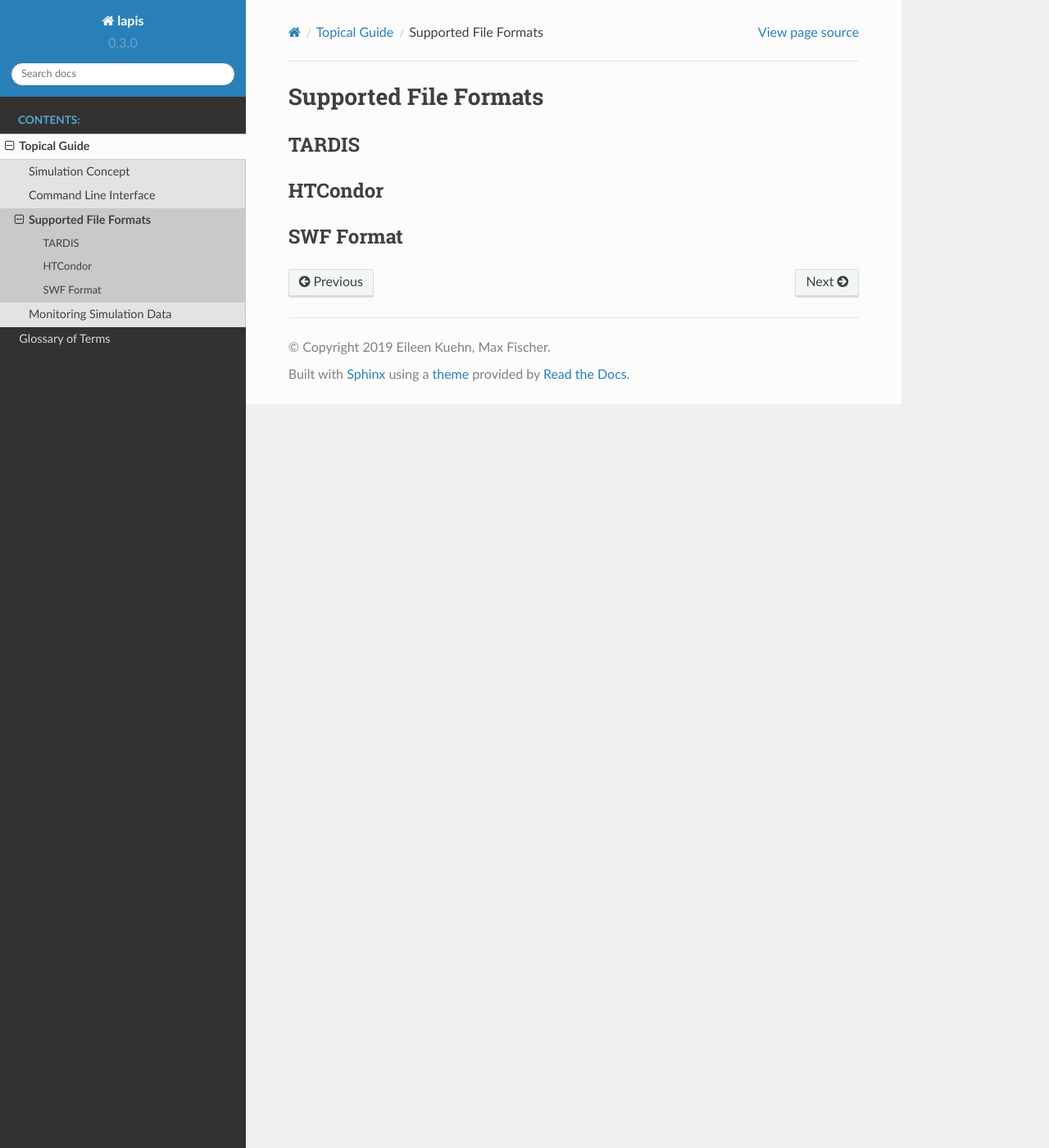
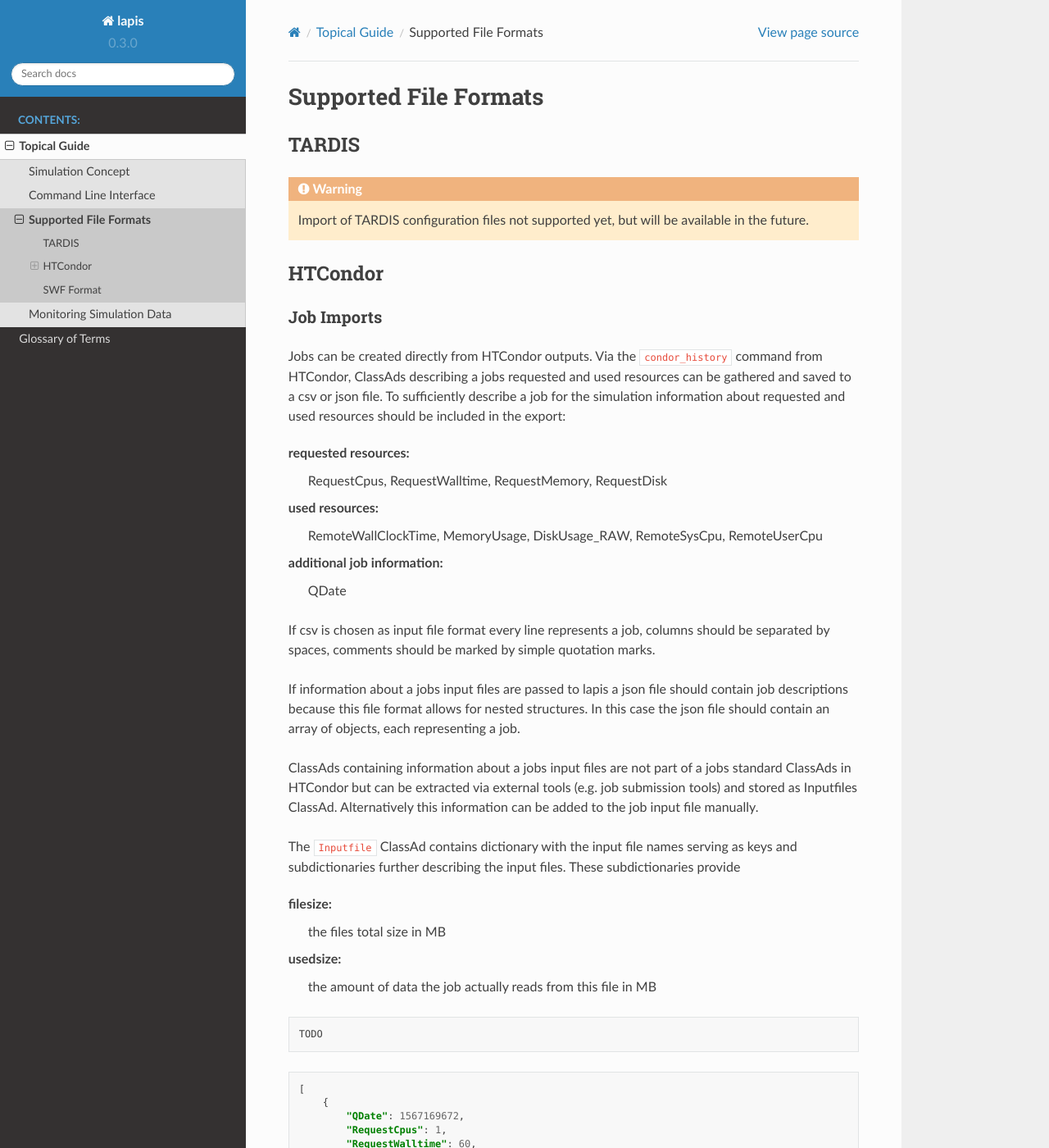
Before and after one commit to MatterMiners/lapis, a Sphinx documentation site: the page built from docs/source/topics/support.rst, in a window 1280 px wide and 1400 px high. Shown: the whole window at 82% size. Built offline with Sphinx 7.4.7 and the Read the Docs theme 2.0.0, drawn with Linux system fonts in a browser that asks for light colours; formulas are drawn with MathJax 3; some of the changed text lies outside the part shown.

Commit message:
added documentation contents from tabea, closes #54

```diff
--- a/docs/source/topics/support.rst
+++ b/docs/source/topics/support.rst
@@ -4,8 +4,98 @@ Supported File Formats
 TARDIS
 ------
 
+.. warning::
+
+    Import of TARDIS configuration files not supported yet, but will be
+    available in the future.
+
 HTCondor
 --------
 
+Job Imports
+~~~~~~~~~~~
+
+Jobs can be created directly from HTCondor outputs. Via the ``condor_history``
+command from HTCondor, ClassAds describing a jobs requested and used resources
+can be gathered and saved to a csv or json file.
+To sufficiently describe a job for the simulation information about requested
+and used resources should be included in the export:
+
+requested resources:
+    RequestCpus, RequestWalltime, RequestMemory, RequestDisk
+
+used resources:
+    RemoteWallClockTime, MemoryUsage, DiskUsage_RAW, RemoteSysCpu, RemoteUserCpu
+
+additional job information:
+    QDate
+
+If csv is chosen as input file format every line represents a job, columns
+should be separated by spaces, comments should be marked by simple quotation
+marks.
+
+If information about a jobs input files are passed to lapis a json file should
+contain job descriptions because this file format allows for nested structures.
+In this case the json file should contain an array of objects, each representing
+a job.
+
+ClassAds containing information about a jobs input files are not part of a jobs
+standard ClassAds in HTCondor but can be extracted via external tools (e.g. job
+submission tools) and stored as Inputfiles ClassAd.
+Alternatively this information can be added to the job input file manually.
+
+The ``Inputfile`` ClassAd contains dictionary with the input file names serving
+as keys and subdictionaries further describing the input files.
+These subdictionaries provide
+
+filesize:
+    the files total size in MB
+
+usedsize:
+    the amount of data the job actually reads from this file in MB
+
+.. code-block:: csv
+
+    TODO
+
+.. code-block:: json
+
+    [
+        {
+            "QDate": 1567169672,
+            "RequestCpus": 1,
+            "RequestWalltime": 60,
+            "RequestMemory": 2000,
+            "RequestDisk": 6000000,
+            "RemoteWallClockTime": 100.0,
+            "MemoryUsage": 2867,
+            "DiskUsage_RAW": 41898,
+            "RemoteSysCpu": 10.0,
+            "RemoteUserCpu": 40.0,
+        },
+        {
+            "QDate": 1567169672,
+            "RequestCpus": 1,
+            "RequestWalltime": 60,
+            "RequestMemory": 2000,
+            "RequestDisk": 6000000,
+            "RemoteWallClockTime": 100.0,
+            "MemoryUsage": 2867,
+            "DiskUsage_RAW": 41898,
+            "RemoteSysCpu": 10.0,
+            "RemoteUserCpu": 40.0,
+            "Inputfiles": {
+                "a.root": {
+                    "filesize": 25000,
+                    "usedsize": 20000
+                },
+                "b.root": {
+                    "filesize": 25000,
+                    "usedsize": 20000
+                }
+            }
+        }
+    ]
+
 SWF Format
 ----------
```
